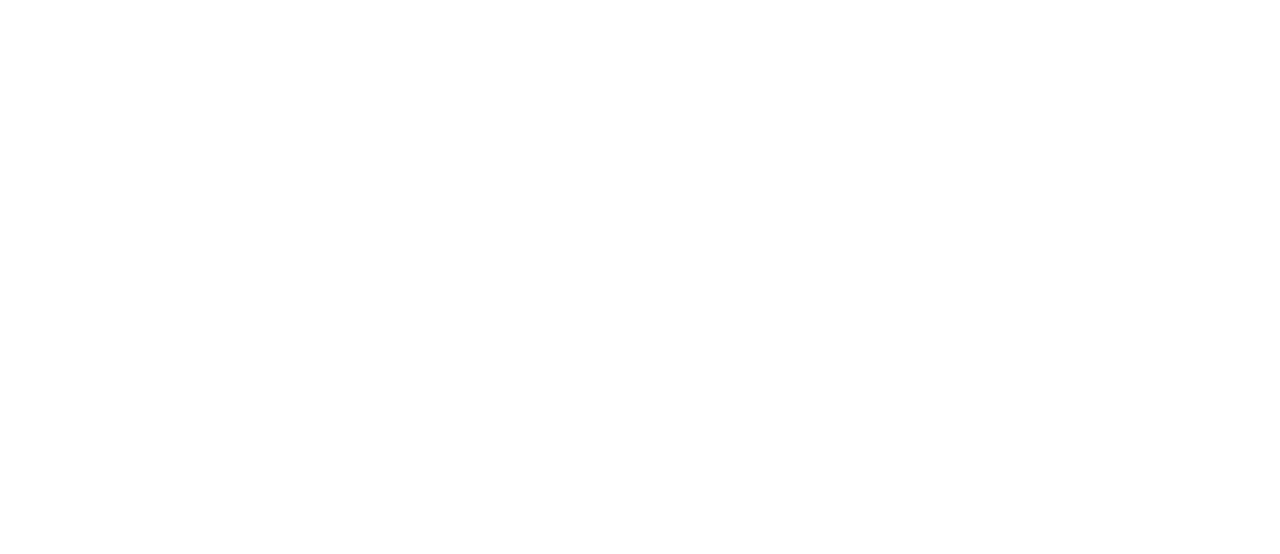
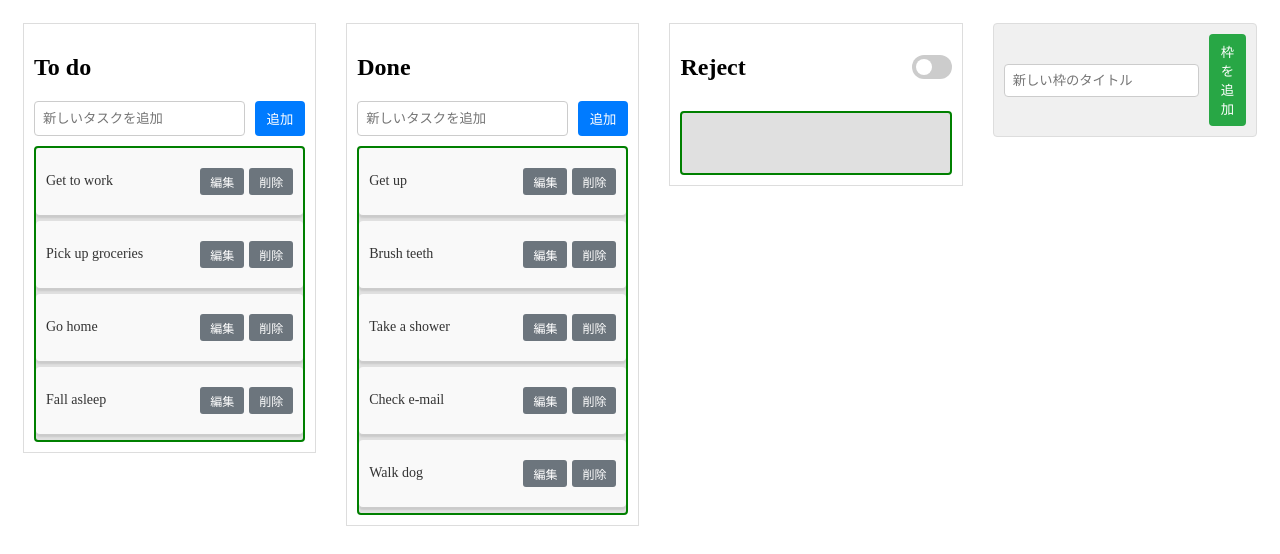
Before and after one commit to Mmy26/angular-sample-project, an Angular app: page /tasks in a window 1280 px wide. Before the commit this address led to /. Shown: the top 554 px of the page. Built offline with nearby package versions, Linux system fonts and the light colour scheme.

Commit message:
タスク管理画面の追加

```diff
--- a/package.json
+++ b/package.json
@@ -12,6 +12,7 @@
   "private": true,
   "dependencies": {
     "@angular/animations": "~11.0.6",
+    "@angular/cdk": "^11.2.13",
     "@angular/common": "~11.0.6",
     "@angular/compiler": "~11.0.6",
     "@angular/core": "~11.0.6",
--- a/src/app/app-routing.module.ts
+++ b/src/app/app-routing.module.ts
@@ -2,12 +2,17 @@
 import { Routes, RouterModule } from '@angular/router';
 
 import { HomeComponent } from './components/home/home.component';
+import { TaskManagementComponent } from './components/task-management/task-management.component';
 
 const routes: Routes = [
   {redirectTo: 'home', pathMatch: 'full', path: ''},
   {
     path: 'home',
     component: HomeComponent
+  },
+  {
+    path: 'tasks',
+    component: TaskManagementComponent
   }
 ];
 
--- /dev/null
+++ b/src/app/components/task-management/task-management.component.html
@@ -0,0 +1,41 @@
+<div class="board">
+  <div class="container" *ngFor="let column of columns">
+    <div class="reject-header" *ngIf="column.isRejectColumn">
+      <h2>{{column.title}}</h2>
+      <label class="switch">
+        <input type="checkbox" [(ngModel)]="column.isRejectEnabled">
+        <span class="slider round"></span>
+      </label>
+    </div>
+    <h2 *ngIf="!column.isRejectColumn">{{column.title}}</h2>
+    <div class="add-task" *ngIf="!column.isRejectColumn">
+      <input type="text" [(ngModel)]="newTask" placeholder="新しいタスクを追加">
+      <button (click)="addTask(column)">追加</button>
+    </div>
+    <div
+      cdkDropList
+      [id]="column.id"
+      [cdkDropListData]="column.data"
+      [cdkDropListConnectedTo]="getConnectedListIds()"
+      class="list"
+      (cdkDropListDropped)="drop($event)">
+      <div class="box" *ngFor="let item of column.data; let i = index" cdkDrag>
+        <ng-container *ngIf="editingTask?.columnId === column.id && editingTask?.index === i; else showTask">
+          <input type="text" [ngModel]="item" (ngModelChange)="saveTask(column.id, i, $event)" (blur)="cancelEdit()" (keyup.enter)="saveTask(column.id, i, $event)">
+          <button (click)="cancelEdit()">キャンセル</button>
+        </ng-container>
+        <ng-template #showTask>
+          {{item}}
+          <div class="actions">
+            <button (click)="editTask(column.id, i, item)">編集</button>
+            <button (click)="deleteTask(column.id, i)">削除</button>
+          </div>
+        </ng-template>
+      </div>
+    </div>
+  </div>
+  <div class="add-column-section">
+    <input type="text" [(ngModel)]="newColumnTitle" placeholder="新しい枠のタイトル">
+    <button (click)="addColumn()">枠を追加</button>
+  </div>
+</div>
--- /dev/null
+++ b/src/app/components/task-management/task-management.component.scss
@@ -0,0 +1,202 @@
+.container {
+  width: 400px;
+  margin: 15px;
+  display: inline-block;
+  vertical-align: top;
+  border: 1px solid #ddd; /* Added for visibility */
+  padding: 10px; /* Added for visibility */
+}
+
+.list {
+  min-height: 60px;
+  background: #e0e0e0; /* Changed to a lighter color for testing */
+  border-radius: 4px;
+  display: block;
+  overflow: hidden;
+  border: 2px solid green; /* Added for visibility */
+}
+
+.box {
+  padding: 20px 10px;
+  border-bottom: solid 1px #ccc;
+  color: #333; /* Changed for better contrast */
+  display: flex;
+  flex-direction: row;
+  align-items: center;
+  justify-content: space-between;
+  box-sizing: border-box;
+  cursor: grab; /* Changed cursor for better UX */
+  background: #f9f9f9; /* Changed to a lighter color for testing */
+  font-size: 14px;
+  margin-bottom: 5px; /* Added for spacing */
+  border-radius: 4px; /* Added for aesthetics */
+  box-shadow: 0 2px 2px rgba(0,0,0,0.1); /* Added for depth */
+}
+
+.cdk-drag-preview {
+  box-sizing: border-box;
+  border-radius: 4px;
+  box-shadow: 0 5px 5px -3px rgba(0, 0, 0, 0.2),
+              0 8px 10px 1px rgba(0, 0, 0, 0.14),
+              0 3px 14px 2px rgba(0, 0, 0, 0.12);
+}
+
+.cdk-drag-placeholder {
+  opacity: 0;
+}
+
+.cdk-drag-animating {
+  transition: transform 250ms cubic-bezier(0, 0, 0.2, 1);
+}
+
+.list.cdk-drop-list-dragging .box:not(.cdk-drag-placeholder) {
+  transition: transform 250ms cubic-bezier(0, 0, 0.2, 1);
+}
+
+.board {
+  display: flex;
+  flex-direction: row;
+  align-items: flex-start;
+}
+
+.add-task {
+  margin-bottom: 10px;
+  display: flex;
+}
+
+.add-task input {
+  flex-grow: 1;
+  margin-right: 10px;
+  padding: 8px;
+  border: 1px solid #ccc;
+  border-radius: 4px;
+}
+
+.add-task button {
+  padding: 8px 12px;
+  background-color: #007bff;
+  color: white;
+  border: none;
+  border-radius: 4px;
+  cursor: pointer;
+}
+
+.add-task button:hover {
+  background-color: #0056b3;
+}
+
+.box .actions button {
+  margin-left: 5px;
+  padding: 5px 10px;
+  background-color: #6c757d;
+  color: white;
+  border: none;
+  border-radius: 3px;
+  cursor: pointer;
+  font-size: 12px;
+}
+
+.box .actions button:hover {
+  background-color: #5a6268;
+}
+
+.reject-header {
+  display: flex;
+  align-items: center;
+  justify-content: space-between;
+  margin-bottom: 10px;
+}
+
+/* The switch - the box around the slider */
+.switch {
+  position: relative;
+  display: inline-block;
+  width: 40px;
+  height: 24px;
+}
+
+/* Hide default HTML checkbox */
+.switch input {
+  opacity: 0;
+  width: 0;
+  height: 0;
+}
+
+/* The slider */
+.slider {
+  position: absolute;
+  cursor: pointer;
+  top: 0;
+  left: 0;
+  right: 0;
+  bottom: 0;
+  background-color: #ccc;
+  -webkit-transition: .4s;
+  transition: .4s;
+}
+
+.slider:before {
+  position: absolute;
+  content: "";
+  height: 16px;
+  width: 16px;
+  left: 4px;
+  bottom: 4px;
+  background-color: white;
+  -webkit-transition: .4s;
+  transition: .4s;
+}
+
+input:checked + .slider {
+  background-color: #2196F3;
+}
+
+input:focus + .slider {
+  box-shadow: 0 0 1px #2196F3;
+}
+
+input:checked + .slider:before {
+  -webkit-transform: translateX(16px);
+  -ms-transform: translateX(16px);
+  transform: translateX(16px);
+}
+
+/* Rounded sliders */
+.slider.round {
+  border-radius: 24px;
+}
+
+.slider.round:before {
+  border-radius: 50%;
+}
+
+.add-column-section {
+  margin: 15px;
+  padding: 10px;
+  border: 1px solid #ddd;
+  border-radius: 4px;
+  background-color: #f0f0f0;
+  display: flex;
+  align-items: center;
+}
+
+.add-column-section input {
+  flex-grow: 1;
+  margin-right: 10px;
+  padding: 8px;
+  border: 1px solid #ccc;
+  border-radius: 4px;
+}
+
+.add-column-section button {
+  padding: 8px 12px;
+  background-color: #28a745; /* Green color for add column button */
+  color: white;
+  border: none;
+  border-radius: 4px;
+  cursor: pointer;
+}
+
+.add-column-section button:hover {
+  background-color: #218838;
+}
--- /dev/null
+++ b/src/app/components/task-management/task-management.component.ts
@@ -0,0 +1,119 @@
+import { Component, OnInit } from '@angular/core';
+import { CdkDragDrop, moveItemInArray, transferArrayItem, CdkDropList } from '@angular/cdk/drag-drop';
+
+interface Column {
+  id: string;
+  title: string;
+  data: string[];
+  isRejectColumn?: boolean;
+  isRejectEnabled?: boolean;
+}
+
+@Component({
+  selector: 'app-task-management',
+  templateUrl: './task-management.component.html',
+  styleUrls: ['./task-management.component.scss']
+})
+export class TaskManagementComponent implements OnInit {
+  columns: Column[] = [];
+  newTask: string = '';
+  newColumnTitle: string = ''; // 新しいカラムのタイトル用プロパティ
+  editingTask: { columnId: string, index: number, originalValue: string } | null = null;
+
+  constructor() { }
+
+  ngOnInit(): void {
+    this.columns = [
+      { id: 'todoList', title: 'To do', data: ['Get to work', 'Pick up groceries', 'Go home', 'Fall asleep'] },
+      { id: 'doneList', title: 'Done', data: ['Get up', 'Brush teeth', 'Take a shower', 'Check e-mail', 'Walk dog'] },
+      { id: 'rejectList', title: 'Reject', data: [], isRejectColumn: true, isRejectEnabled: false }
+    ];
+  }
+
+  addColumn() {
+    if (this.newColumnTitle.trim()) {
+      const newColumnId = this.newColumnTitle.trim().toLowerCase().replace(/\s/g, '') + 'List';
+      this.columns.push({
+        id: newColumnId,
+        title: this.newColumnTitle.trim(),
+        data: []
+      });
+      this.newColumnTitle = ''; // 入力フィールドをクリア
+    }
+  }
+
+  getConnectedListIds(): string[] {
+    return this.columns.map(column => column.id);
+  }
+
+  drop(event: CdkDragDrop<string[]>) {
+    const previousColumn = this.columns.find(col => col.id === event.previousContainer.id);
+    const currentColumn = this.columns.find(col => col.id === event.container.id);
+
+    if (!previousColumn || !currentColumn) {
+      return;
+    }
+
+    // Reject列がOFFの場合の移動と並べ替えの制御
+    if (currentColumn.isRejectColumn && !currentColumn.isRejectEnabled) {
+      alert('Reject列は現在OFFのため、タスクを移動できません。');
+      return;
+    }
+    if (previousColumn.isRejectColumn && !previousColumn.isRejectEnabled) {
+      alert('Reject列がOFFのため、タスクを移動できません。');
+      return;
+    }
+    if (currentColumn.isRejectColumn && currentColumn.id === event.previousContainer.id && !currentColumn.isRejectEnabled) {
+      alert('Reject列がOFFのため、タスクの並べ替えはできません。');
+      return;
+    }
+
+
+    if (event.previousContainer === event.container) {
+      moveItemInArray(event.container.data, event.previousIndex, event.currentIndex);
+    } else {
+      transferArrayItem(
+        event.previousContainer.data,
+        event.container.data,
+        event.previousIndex,
+        event.currentIndex
+      );
+    }
+  }
+
+  addTask(column: Column) {
+    if (this.newTask.trim()) {
+      column.data.push(this.newTask.trim());
+      this.newTask = '';
+    }
+  }
+
+  editTask(columnId: string, index: number, item: string) {
+    this.editingTask = { columnId, index, originalValue: item };
+  }
+
+  saveTask(columnId: string, index: number, newValue: string) {
+    const column = this.columns.find(col => col.id === columnId);
+    if (column && newValue.trim()) {
+      column.data[index] = newValue.trim();
+    }
+    this.editingTask = null;
+  }
+
+  cancelEdit() {
+    if (this.editingTask) {
+      const column = this.columns.find(col => col.id === this.editingTask?.columnId);
+      if (column) {
+        column.data[this.editingTask.index] = this.editingTask.originalValue;
+      }
+      this.editingTask = null;
+    }
+  }
+
+  deleteTask(columnId: string, index: number) {
+    const column = this.columns.find(col => col.id === columnId);
+    if (column) {
+      column.data.splice(index, 1);
+    }
+  }
+}
```
Also changed, not shown: src/app/app.module.ts (+6 -2 lines), 2 other files (tests, documents, lock files or other folders).
